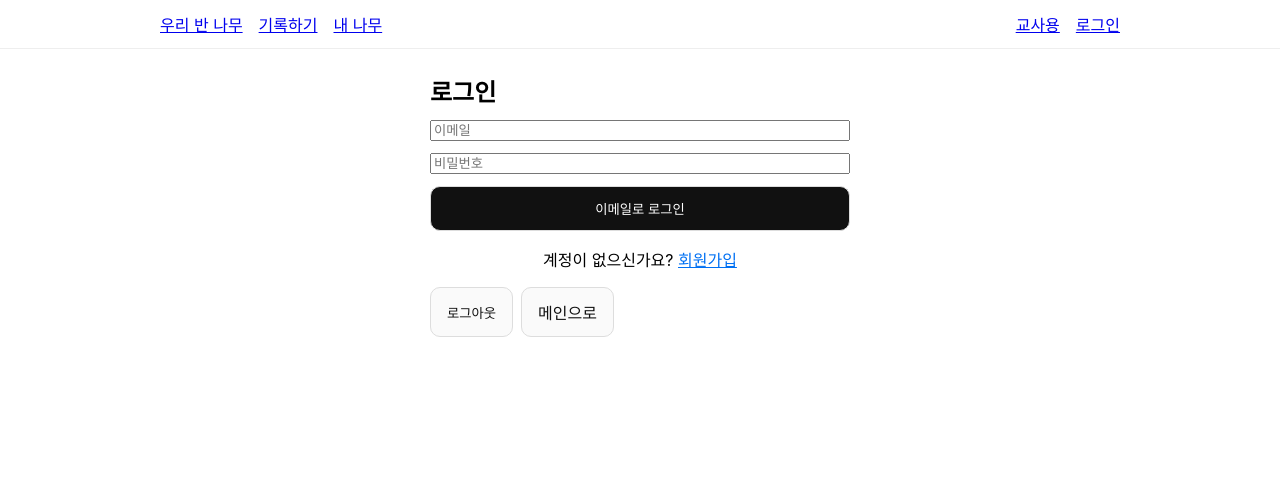
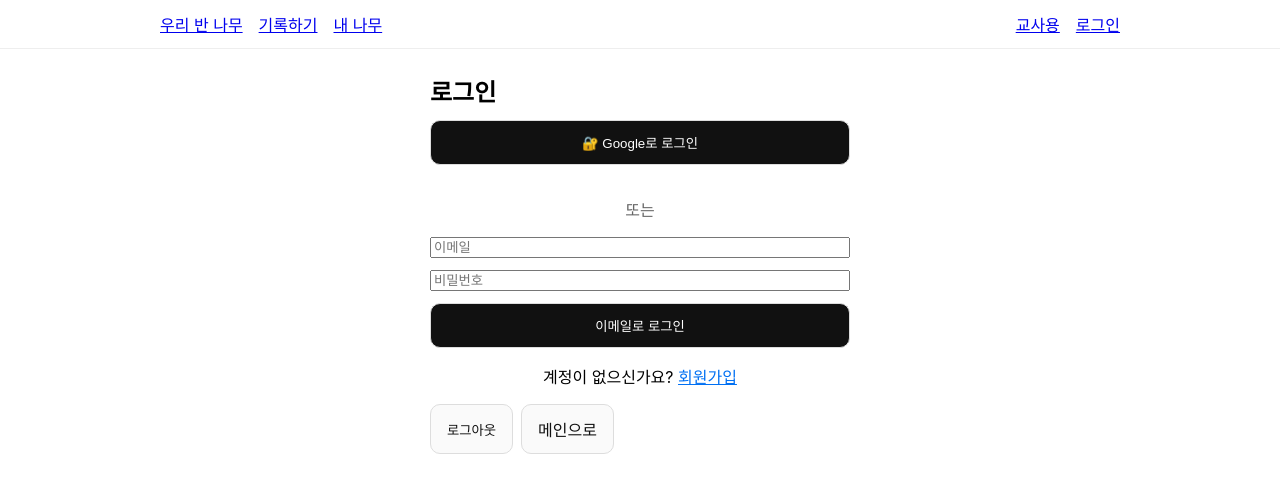
Before and after one commit to edutech7-shin/reading-tree-project, a Next.js app: page /login in a window 1280 px wide. Shown: the top 492 px of the page. Built offline with nearby package versions, Linux system fonts and the light colour scheme.

Commit message:
feat: re-enable Google OAuth login
- 구글 로그인 버튼 및 기능 복원
- 에러 처리 개선 (클라이언트 초기화 실패 시 명확한 메시지)
- 현재 origin에 맞춰 callback URL 자동 설정

```diff
--- a/app/login/page.tsx
+++ b/app/login/page.tsx
@@ -1,7 +1,7 @@
 'use client'
 export const dynamic = 'force-dynamic'
 
-import { useState } from 'react'
+import { useState, useEffect } from 'react'
 import { getSupabaseClient } from '../../lib/supabase/client'
 import Link from 'next/link'
 
@@ -10,6 +10,11 @@ export default function LoginPage() {
   const [password, setPassword] = useState('')
   const [error, setError] = useState<string | null>(null)
   const [loading, setLoading] = useState(false)
+  const [origin, setOrigin] = useState('')
+
+  useEffect(() => {
+    setOrigin(window.location.origin)
+  }, [])
 
   async function onLogin(e: React.FormEvent) {
     e.preventDefault()
@@ -40,29 +45,37 @@ export default function LoginPage() {
     }
   }
 
-  // 구글 로그인은 일시적으로 비활성화
-  // async function onGoogleLogin() {
-  //   if (!origin) {
-  //     setError('페이지를 다시 로드해주세요.')
-  //     return
-  //   }
-  //   setError(null)
-  //   const supabase = getSupabaseClient()
+  async function onGoogleLogin() {
+    if (!origin) {
+      setError('페이지를 다시 로드해주세요.')
+      return
+    }
+    setError(null)
 
-  //   // 프로덕션 URL 사용 - callback 라우트로 리다이렉트
-  //   const redirectUrl = origin.includes('localhost')
-  //     ? 'http://localhost:3000/auth/callback'
-  //     : 'https://reading-tree-project.vercel.app/auth/callback'
+    try {
+      const supabase = getSupabaseClient()
 
-  //   const { data, error } = await supabase.auth.signInWithOAuth({
-  //     provider: 'google',
-  //     options: {
-  //       redirectTo: redirectUrl,
-  //       skipBrowserRedirect: false
-  //     }
-  //   })
-  //   if (error) setError(error.message)
-  // }
+      // 현재 origin에 맞춰 callback URL 설정
+      const redirectUrl = origin.includes('localhost')
+        ? 'http://localhost:3000/auth/callback'
+        : `${origin}/auth/callback`
+
+      const { data, error } = await supabase.auth.signInWithOAuth({
+        provider: 'google',
+        options: {
+          redirectTo: redirectUrl,
+          skipBrowserRedirect: false
+        }
+      })
+
+      if (error) {
+        setError(error.message)
+      }
+    } catch (clientError: any) {
+      console.error('[Google Login] Client initialization error:', clientError)
+      setError(clientError?.message || '구글 로그인 초기화 실패. 환경변수를 확인하세요.')
+    }
+  }
 
   async function onLogout() {
     const supabase = getSupabaseClient()
@@ -76,8 +89,7 @@ export default function LoginPage() {
 
       {error && <div style={{ color: 'crimson', marginBottom: 16 }}>{error}</div>}
 
-      {/* 구글 로그인은 일시적으로 비활성화 */}
-      {/* <button
+      <button
         className="btn primary"
         onClick={onGoogleLogin}
         disabled={!origin}
@@ -86,7 +98,7 @@ export default function LoginPage() {
         🔐 Google로 로그인
       </button>
 
-      <div style={{ textAlign: 'center', margin: '16px 0', color: '#666' }}>또는</div> */}
+      <div style={{ textAlign: 'center', margin: '16px 0', color: '#666' }}>또는</div>
 
       <form onSubmit={onLogin} style={{ display: 'grid', gap: 12 }}>
         <input placeholder="이메일" type="email" value={email} onChange={(e) => setEmail(e.target.value)} required />
```
